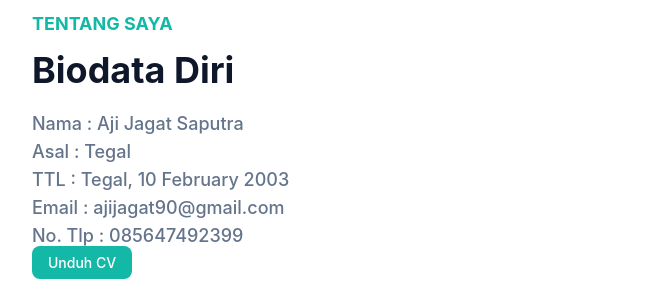
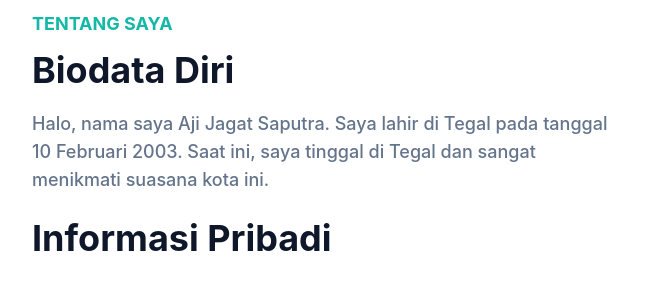
Before and after one commit to Ajijagatsaputra/Portofolio-Saya, a website: page index.html in a window 1280 px wide. Shown: the part 681-962 px from the top of the page, 0-651 px from the left. Drawn offline with Linux system fonts and the light colour scheme.

Commit message:
update tentang saya

```diff
--- a/index.html
+++ b/index.html
@@ -80,7 +80,7 @@
             <h1 class="text-base font-semibold text-primary md:text-xl">Halo Semua 👋, saya <span class="mt-1 block text-4xl font-bold text-dark dark:text-white lg:text-5xl">Aji Jagat Saputra</span></h1>
             <h2 class="mb-5 text-lg font-medium text-secondary lg:text-2xl">Web Developer & <span class="text-dark dark:text-white">Mobile Developer</span></h2>
             <p class="mb-10 font-medium leading-relaxed text-secondary">Sebagai mahasiswa yang berdedikasi saya sangat tertarik dalam dunia programming. <span class="font-bold text-dark dark:text-white">Web & Mobile</span></p>
-            <a href="https://wa.me/085647492399" class="rounded-full bg-primary py-3 px-8 text-base font-semibold text-white transition duration-300 ease-in-out hover:opacity-80 hover:shadow-lg">Hubungi Saya</a>
+            <a href="https://wa.me/6285647492399" class="rounded-full bg-primary py-3 px-8 text-base font-semibold text-white transition duration-300 ease-in-out hover:opacity-80 hover:shadow-lg">Hubungi Saya</a>
           </div>
           <div class="w-full self-end px-4 lg:w-1/2">
             <div class="relative mt-10 lg:right-0 lg:mt-9">
@@ -108,12 +108,17 @@
           <div class="mb-10 w-full px-4 lg:w-1/2">
             <h4 class="mb-3 text-lg font-bold uppercase text-primary">Tentang Saya</h4>
             <h2 class="mb-5 max-w-md text-3xl font-bold text-dark dark:text-white lg:text-4xl">Biodata Diri</h2>
+            <p class="mb-6 text-base font-medium text-secondary lg:text-lg">
+              Halo, nama saya Aji Jagat Saputra. Saya lahir di Tegal pada tanggal 10 Februari 2003. Saat ini, saya tinggal di Tegal dan sangat menikmati suasana kota ini.
+            </p>
+            <h3 class="mb-5 max-w-md text-3xl font-bold text-dark dark:text-white lg:text-4xl">Informasi Pribadi</h3>
             <p class="max-w-xl text-base font-medium text-secondary lg:text-lg">Nama    : Aji Jagat Saputra</p>
             <p class="max-w-xl text-base font-medium text-secondary lg:text-lg">Asal    : Tegal</p>
             <p class="max-w-xl text-base font-medium text-secondary lg:text-lg">TTL     : Tegal, 10 February 2003</p>
             <p class="max-w-xl text-base font-medium text-secondary lg:text-lg">Email   : ajijagat90@gmail.com</p>
-            <p class="max-w-xl text-base font-medium text-secondary lg:text-lg">No. Tlp : 085647492399</p>
-            <a href="dist/img/prestasi/CV_Aji Jagat Saputra.pdf" class="mt-4 rounded-lg bg-primary py-2 px-4 text-sm font-medium text-white hover:opacity-80" target="_blank">Unduh CV</a>          </div>
+            <p class="mb-6 max-w-xl text-base font-medium text-secondary lg:text-lg">Telephone : 085647492399</p>
+            <a href="dist/img/prestasi/CV_Aji Jagat Saputra.pdf" class="mt-4 rounded-lg bg-primary py-2 px-4 text-sm font-medium text-white hover:opacity-80" target="_blank">Lihat CV</a>
+          </div>
           <div class="w-full px-4 lg:w-1/2">
             <h3 class="mb-4 text-2xl font-semibold text-dark dark:text-white lg:pt-10 lg:text-3xl">Ayo berteman</h3>
             <p class="mb-6 text-base font-medium text-secondary lg:text-lg">
```
Also changed, not shown: 1 other file.
